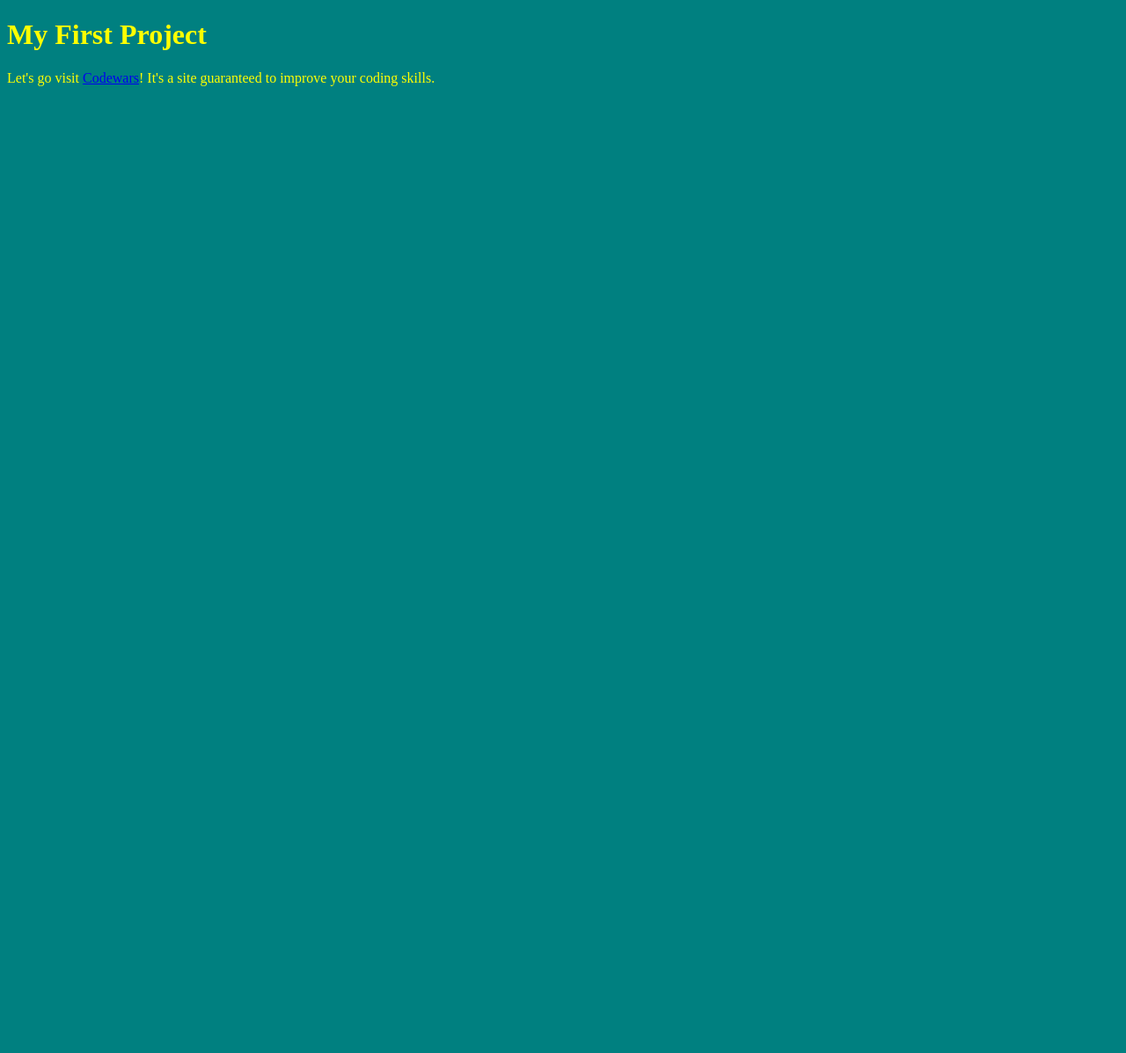
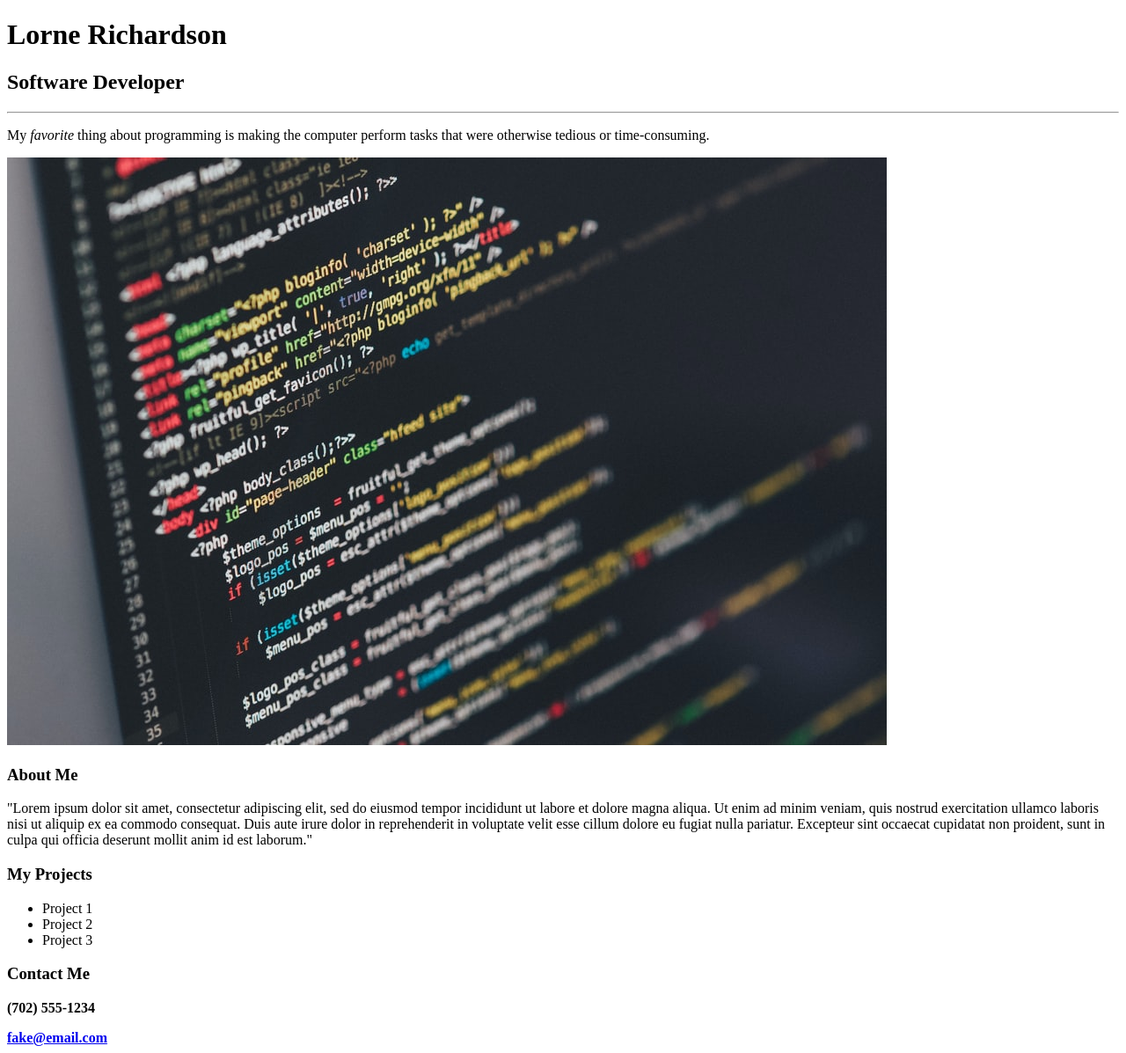
Before and after one commit to lornedrichardson/UNLVCE, a plain HTML site: page index.html in a window 1280 px wide. Shown: the whole page at 88% size. Before the commit the page ends 800 px from the top, so only its background shows below. Drawn offline with Linux system fonts and the light colour scheme.

Commit message:
ic-4-assignment

```diff
--- a/index.html
+++ b/index.html
@@ -1,14 +1,57 @@
 <!DOCTYPE html>
-<html lang="en">
+<html>
+
 <head>
-    <meta charset="UTF-8">
-    <meta http-equiv="X-UA-Compatible" content="IE=edge">
-    <meta name="viewport" content="width=device-width, initial-scale=1.0">
-    <link rel="stylesheet" href="style.css">
-    <title>UNLVCE Bootcamp Projects</title>
+  <meta charset="utf-8">
+  <meta name="viewport" content="width=device-width">
+  <title>My Portfolio</title>
 </head>
+
 <body>
-    <h1>My First Project</h1>
-    <p>Let's go visit <a href="https://www.codewars.com">Codewars</a>! It's a site guaranteed to improve your coding skills.</p>
+  <div>
+    <h1>Lorne Richardson</h1>
+    <h2>Software Developer</h2>
+    <hr>
+    <p>My <i>favorite</i> thing about programming is making the computer perform tasks that were otherwise tedious or time-consuming.</p>
+    <img alt="Photo of me" src="images/coding-portfolio.jpeg">
+    <h3>About Me</h3>
+    <p>
+      "Lorem ipsum dolor sit amet, consectetur adipiscing elit, sed do eiusmod tempor incididunt ut labore et dolore magna aliqua.
+      Ut enim ad minim veniam, quis nostrud exercitation ullamco laboris nisi ut aliquip ex ea commodo consequat.
+      Duis aute irure dolor in reprehenderit in voluptate velit esse cillum dolore eu fugiat nulla pariatur.
+      Excepteur sint occaecat cupidatat non proident, sunt in culpa qui officia deserunt mollit anim id est laborum."
+    </p>
+    <h3>My Projects</h3>
+    <ul>
+      <li>Project 1</li>
+      <li>Project 2</li>
+      <li>Project 3</li>
+    </ul>
+    <h3>Contact Me</h3>
+    <p><b>(702) 555-1234</b></p>
+    <a href="mailto:fake@email.com"><b>fake@email.com</b></a>
+  </div>
+    <!--
+      Directions:
+        1. Create a DIV element to contain the page content
+        2. Inside your DIV, create an H1 tag that contains your name as the text
+        3. Below your H1 tag, create an H2 tag that contains the content text "Software Developer"
+        4. Below your H2 tag, create an HR tag which will make a horizontal line
+        5. Create a paragraph tag and put a sentence of your choice in it. (Suggestion: "My favorite thing about programming is _______")
+        6. Make the word "favorite" italicized
+        7. Make an image tag with the src attribute linked to a picture of yourself or of a placeholder image. Make sure you make an alt attribute too!
+        8. Create an H3 tag that says "About Me"
+        9. Create a paragraph tag that contains the "lorem ipsum" text. You will need to do a search for this text - it is long!
+        10. Create an H3 tag that says "My Projects"
+        11. Create an unordered list with 3 list items that say "Project 1", "Project 2", and "Project 3"
+        12. Add another H3 that contains "Contact Me" as text
+        13. Create a paragraph that contains a fake phone number, e.g., "Phone: (202) 555-1234"
+        14. Create a link tag (<a>) with a direction to mail to a fake email address. This is done by making a regular link, but in the href attribute, put mailto:fake@email.com (this opens up your email program with the TO field already filled out-try it!)
+
+        BONUS: Try one of the following ideas if you finish early
+          - Switch out your lorem ipsum for Hipster Ipsum (https://hipsum.co/)
+          - In your contact me section, make the text "Phone:" and "Email:" bolded
+     -->
 </body>
+
 </html>
--- a/style.css
+++ /dev/null
@@ -1,4 +0,0 @@
-body {
-    color: yellow;
-    background-color: teal;
-}
```
Also changed, not shown: images/coding-portfolio.jpeg (added).
